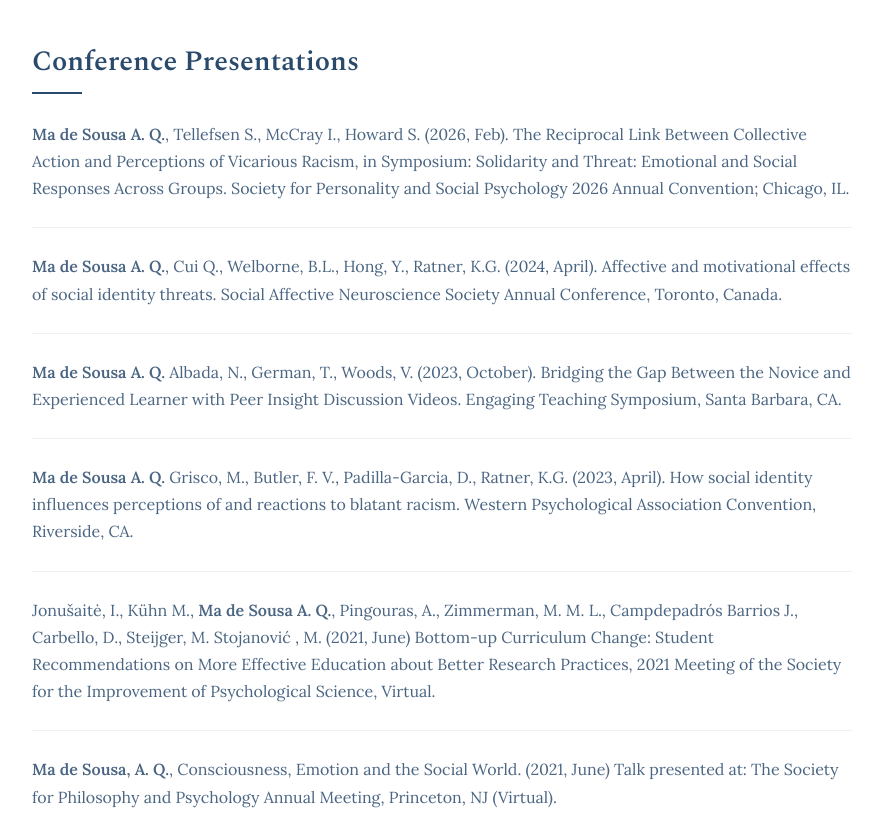
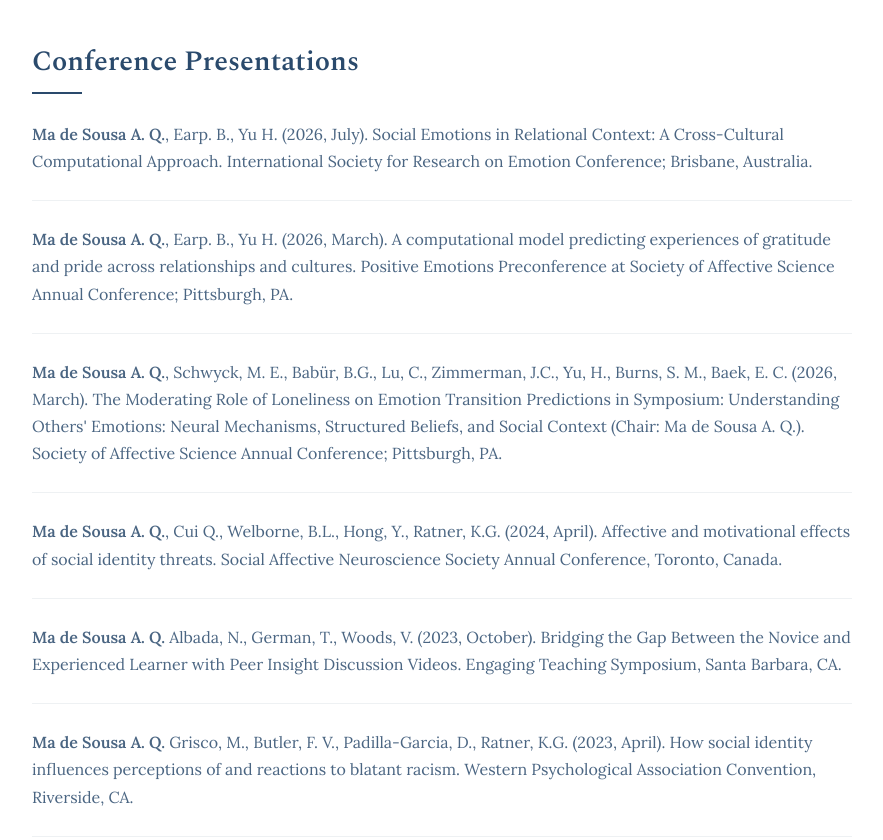
Before and after one commit to avamadesousa/avamadesousa.github.io, a plain HTML site: page research.html in a window 1280 px wide. Shown: the part 2040-2880 px from the top of the page, without its empty margins (198-1081 px from the left). Drawn offline with nearby package versions, Linux system fonts and the light colour scheme.

Commit message:
early 2026 update

```diff
--- a/research.html
+++ b/research.html
@@ -343,7 +343,15 @@
                 <h2>Conference Presentations</h2>
 
                 <div class="pub-item">
-                    <p class="pub-text"><strong>Ma de Sousa A. Q.</strong>, Tellefsen S., McCray I., Howard S. (2026, Feb). The Reciprocal Link Between Collective Action and Perceptions of Vicarious Racism, in Symposium: Solidarity and Threat: Emotional and Social Responses Across Groups. Society for Personality and Social Psychology 2026 Annual Convention; Chicago, IL.</p>
+                    <p class="pub-text"><strong>Ma de Sousa A. Q.</strong>, Earp. B., Yu H. (2026, July). Social Emotions in Relational Context: A Cross-Cultural Computational Approach. International Society for Research on Emotion Conference; Brisbane, Australia.</p>
+                </div>
+
+                <div class="pub-item">
+                    <p class="pub-text"><strong>Ma de Sousa A. Q.</strong>, Earp. B., Yu H. (2026, March). A computational model predicting experiences of gratitude and pride across relationships and cultures. Positive Emotions Preconference at Society of Affective Science Annual Conference; Pittsburgh, PA.</p>
+                </div>
+
+                <div class="pub-item">
+                    <p class="pub-text"><strong>Ma de Sousa A. Q.</strong>, Schwyck, M. E., Babür, B.G., Lu, C., Zimmerman, J.C., Yu, H., Burns, S. M., Baek, E. C. (2026, March). The Moderating Role of Loneliness on Emotion Transition Predictions in Symposium: Understanding Others' Emotions: Neural Mechanisms, Structured Beliefs, and Social Context (Chair: Ma de Sousa A. Q.). Society of Affective Science Annual Conference; Pittsburgh, PA.</p>
                 </div>
 
                 <div class="pub-item">
@@ -421,7 +429,7 @@
         </main>
 
         <footer>
-            <p>&copy; 2025 Ava Q. Ma de Sousa</p>
+            <p>&copy; 2026 Ava Q. Ma de Sousa</p>
         </footer>
     </div>
 
```
Also changed, not shown: index.html (+1 -1 lines), podcast.html (+1 -1 lines), service.html (+1 -1 lines), teaching.html (+1 -1 lines), 1 other file.
